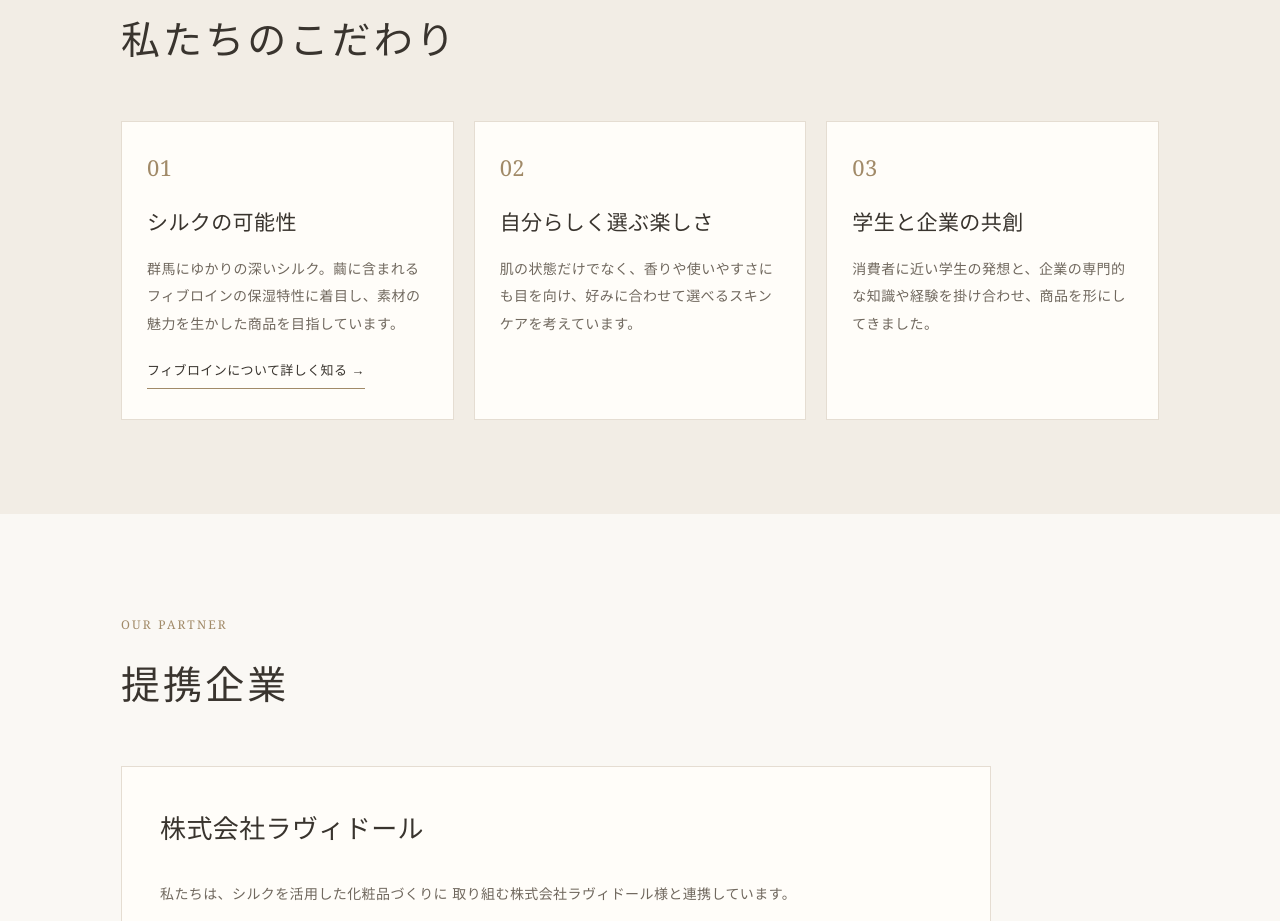
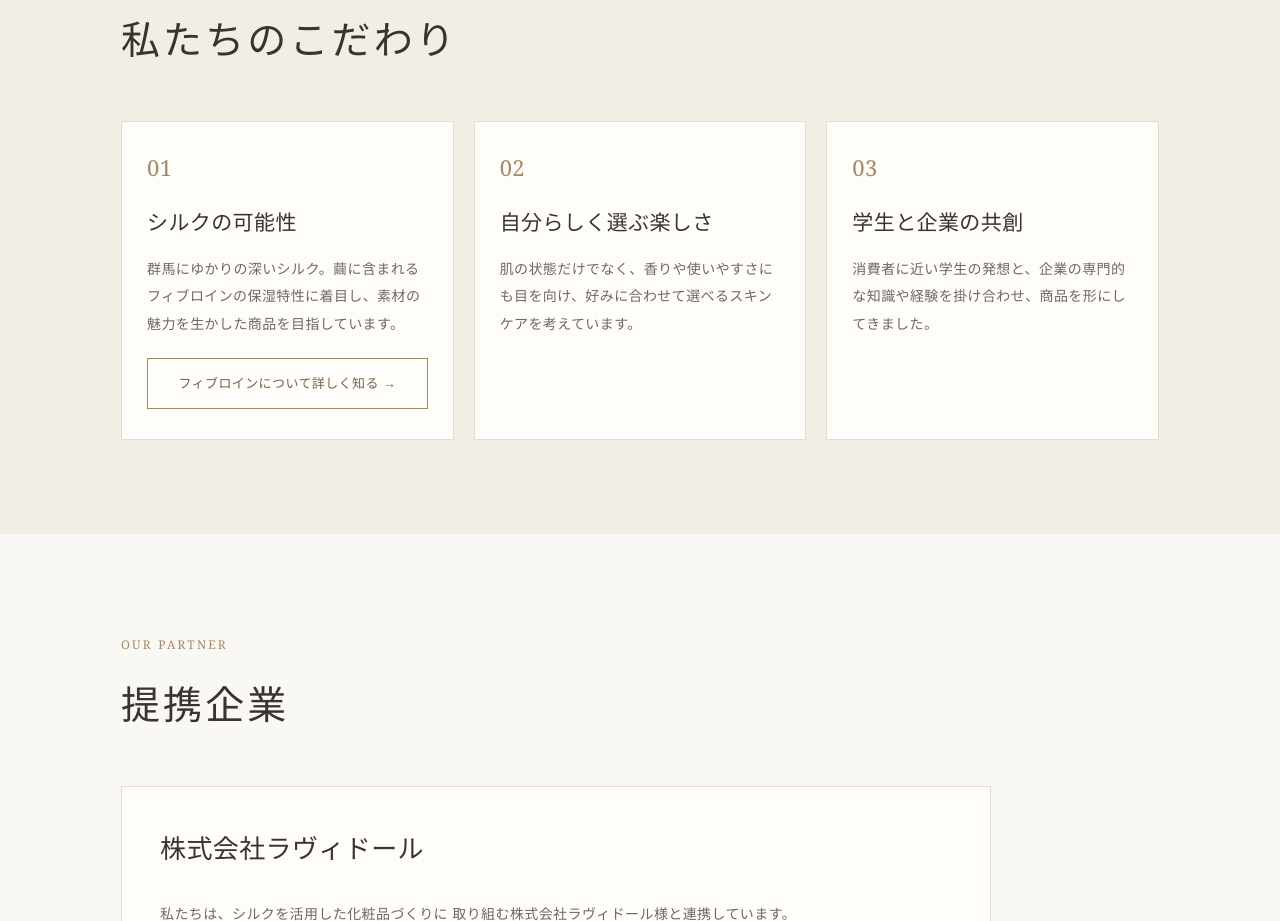
Before and after one commit to kisaki-kyoai/kisaki_kyoai, a plain HTML site: page index.html in a window 1280 px wide. Shown: the part 4780-5701 px from the top of the page. Drawn offline with Linux system fonts and the light colour scheme.

Commit message:
Update index.html

```diff
--- a/index.html
+++ b/index.html
@@ -303,7 +303,9 @@ footer{background:#e9e0d4;padding:40px 0;text-align:center}.footer-logo{font-fam
 <section id="product"><div class="wrap"><div class="heading"><span>OUR PRODUCT</span><h2>商品紹介</h2></div><div class="product-layout"><div class="product-visual"><img alt="貴族時間の化粧水とクリーム。オレンジ・ユーカリ・ベルガモット・ラベンダーの4種類" class="product-photo" height="1194" loading="lazy" src="kisaki-products.png" width="1317"/></div><div class="product-text"><div class="eyebrow">SILK SKINCARE SET</div><h3>貴族時間</h3><p>「貴族時間」は、シルク由来の保湿成分を取り入れた化粧水とクリームのセットです。初めてシルク化粧品を使う方にも手に取っていただきやすい、コンパクトなサイズにしました。</p><p>化粧水とクリームは、それぞれ4種類の香りからお好みのものを選び、自由に組み合わせられます。商品は完成し、現在は販売に向けて準備を進めています。</p><dl class="spec"><div><dt>セット内容</dt><dd>化粧水・クリーム</dd></div><div><dt>内容量</dt><dd>化粧水 20mL ／ クリーム 5g</dd></div><div><dt>香り</dt><dd>オレンジ・ユーカリ・ラベンダー・ベルガモット</dd></div><div><dt>選び方</dt><dd>化粧水とクリームの香りをそれぞれ選択可能</dd></div><div><dt>特徴</dt><dd>防腐剤不使用</dd></div><div><dt>販売価格</dt><dd><strong>化粧水＋クリームセット 1,200円</strong><br/>化粧水（20mL）650円 ／ クリーム（5g）650円<br/><span style="color:#927a59;font-size:12px;">セット購入で100円お得</span></dd></div><div><dt>販売状況</dt><dd><strong>実店舗での販売</strong><br>2026年11月30日（月）販売開始予定<br>よしおか鍼灸整骨院<br><a class="link" href="/stores/">販売店舗一覧を見る →</a><div style="border-top:1px solid var(--line);margin-top:16px;padding-top:16px"><strong>トレードフェアでの販売</strong><br>2026年12月6日（日）10:00‐14:00<br>愛知学院大学で開催されるユースエンタプライズトレードフェア2026で販売します。</div></dd></div></dl><p class="note">※肌への適合性には個人差があります。香りや成分の詳細は、販売時の商品表示をご確認ください。</p></div></div></div></section>
 
 
-<section class="shade" id="values"><div class="wrap"><div class="heading"><span>OUR VALUES</span><h2>私たちのこだわり</h2></div><div class="three"><article class="tile"><small>01</small><h3>シルクの可能性</h3><p>群馬にゆかりの深いシルク。繭に含まれるフィブロインの保湿特性に着目し、素材の魅力を生かした商品を目指しています。</p><a class="link" href="/fibroin/">フィブロインについて詳しく知る →</a></article><article class="tile"><small>02</small><h3>自分らしく選ぶ楽しさ</h3><p>肌の状態だけでなく、香りや使いやすさにも目を向け、好みに合わせて選べるスキンケアを考えています。</p></article><article class="tile"><small>03</small><h3>学生と企業の共創</h3><p>消費者に近い学生の発想と、企業の専門的な知識や経験を掛け合わせ、商品を形にしてきました。</p></article></div></div></section>
+<section class="shade" id="values"><div class="wrap"><div class="heading"><span>OUR VALUES</span><h2>私たちのこだわり</h2></div><div class="three"><article class="tile"><small>01</small><h3>シルクの可能性</h3><p>群馬にゆかりの深いシルク。繭に含まれるフィブロインの保湿特性に着目し、素材の魅力を生かした商品を目指しています。</p> <a href="/fibroin/" style="display:block; margin-top:20px; padding:12px 8px; border:1px solid #a18a68; background:#fffdf9; color:#786346; text-align:center; font-size:13px; text-decoration:none;">
+  フィブロインについて詳しく知る →
+</a></article><article class="tile"><small>02</small><h3>自分らしく選ぶ楽しさ</h3><p>肌の状態だけでなく、香りや使いやすさにも目を向け、好みに合わせて選べるスキンケアを考えています。</p></article><article class="tile"><small>03</small><h3>学生と企業の共創</h3><p>消費者に近い学生の発想と、企業の専門的な知識や経験を掛け合わせ、商品を形にしてきました。</p></article></div></div></section>
 
 <section id="partner"><div class="wrap"><div class="heading"><span>OUR PARTNER</span><h2>提携企業</h2></div>
 
```
